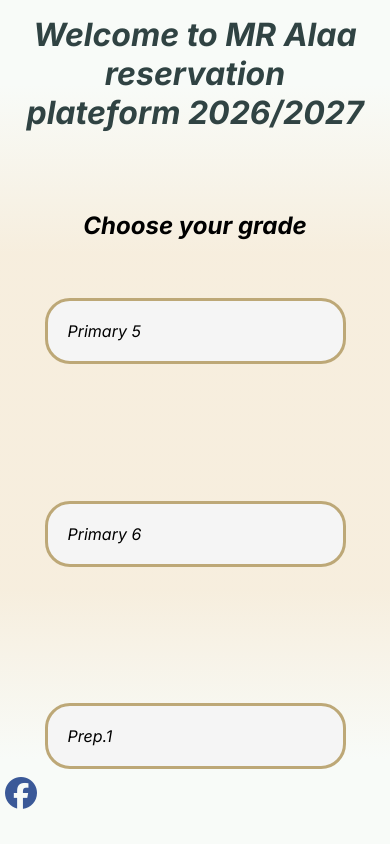
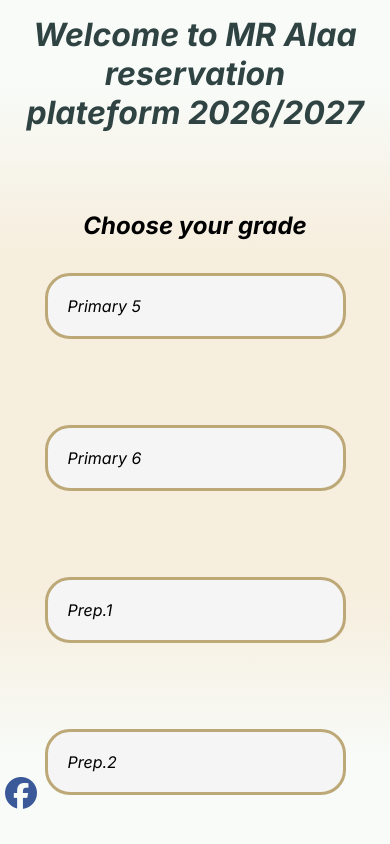
Before and after one commit to omaralaa-eng/Mr.Alaa-reservation-plateform, a React (Vite) app: page / in a window 390 px wide. Built offline with nearby package versions, Linux system fonts and the light colour scheme.

Commit message:
Upload website

```diff
--- a/src/App.css
+++ b/src/App.css
@@ -250,8 +250,9 @@ aside{
   }
  .sec{
    grid-template-columns: repeat(1,90%);
-   grid-template-rows: repeat(6,20%);
+   grid-template-rows: repeat(6,15%);
    height: 120vh;
+   overflow: hidden;
  }
  aside{
   h1,h2{
```
